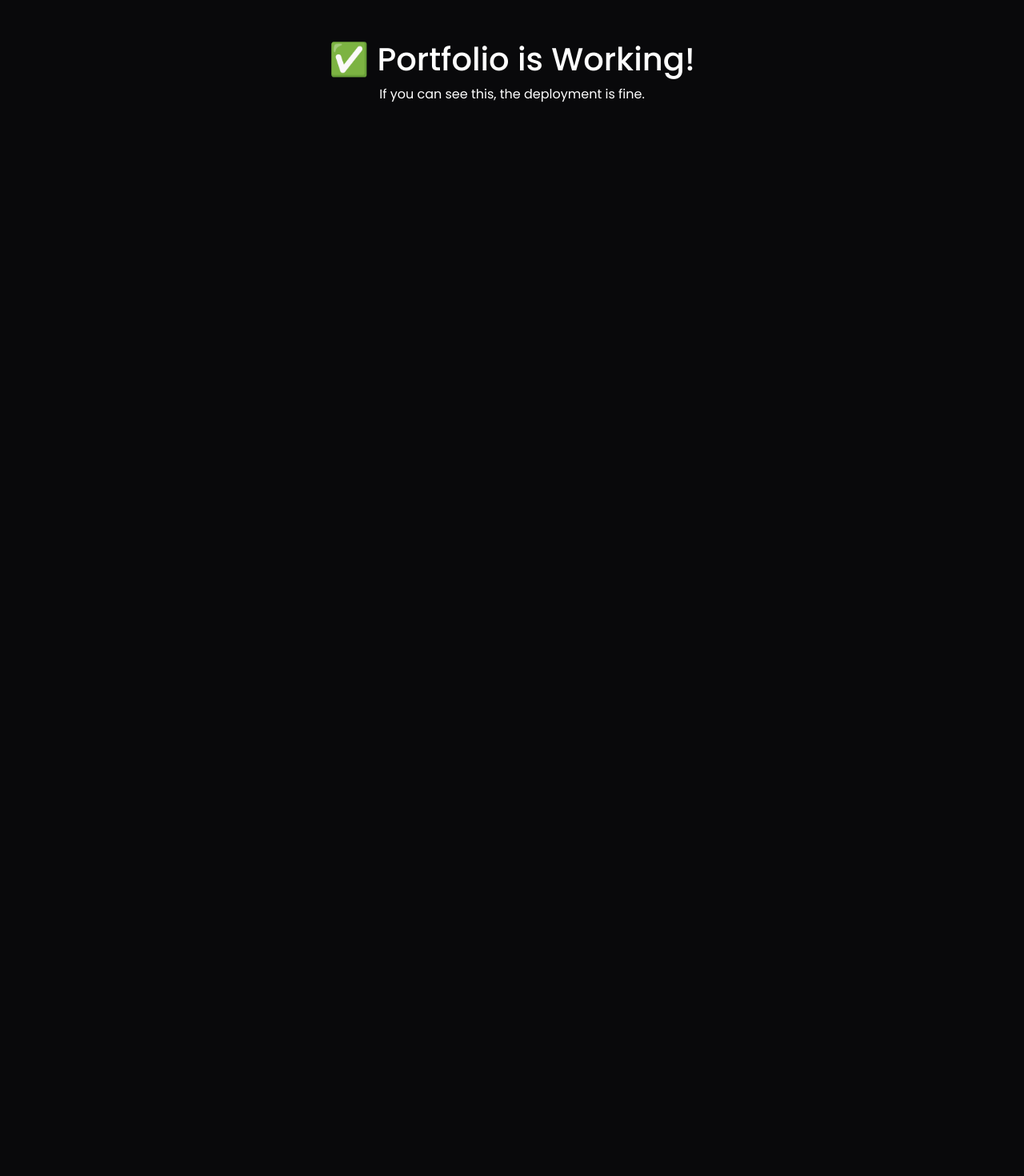
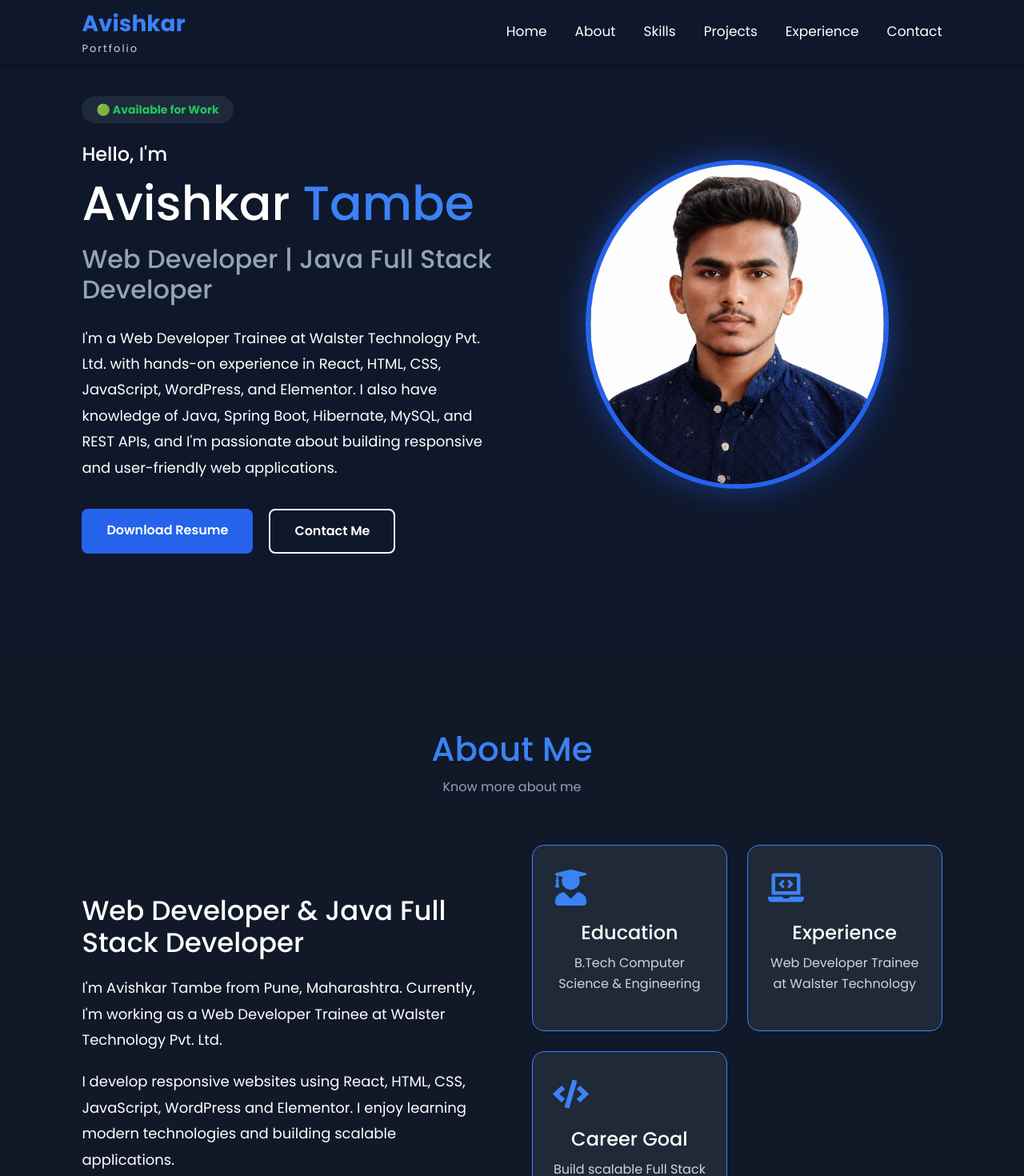
Before and after one commit to Avishkar-5003/portfolio, a React (Create React App) app: page / in a window 1280 px wide. Shown: the top 1470 px of the page at 80% size. Before the commit the page ends 800 px from the top, so only its background shows below. Built offline with nearby package versions, Linux system fonts and the light colour scheme.

Commit message:
Test App

```diff
--- a/src/App.js
+++ b/src/App.js
@@ -1,11 +1,32 @@
+import "./App.css";
+
+// Components
+import Navbar from "./components/Navbar/Navbar";
+import Hero from "./components/Hero/Hero";
+import About from "./components/About/About";
+import Skills from "./components/Skills/Skills";
+import Projects from "./components/Projects/Projects";
+import Experience from "./components/Experience/Experience";
+import Contact from "./components/Contact/Contact";
+import Footer from "./components/Footer/Futer";
+import Certifications from "./components/Certifications/Certifications";
 import "./App.css";
 
 function App() {
   return (
-    <div style={{ padding: "50px", textAlign: "center" }}>
-      <h1>✅ Portfolio is Working!</h1>
-      <p>If you can see this, the deployment is fine.</p>
-    </div>
+    <>
+      <Navbar />
+      <Hero />
+      <About />
+      <Skills />
+      <Projects />
+      <Experience />
+      <Certifications />
+      <Contact />
+      <Footer />
+
+
+    </>
   );
 }
 
```
